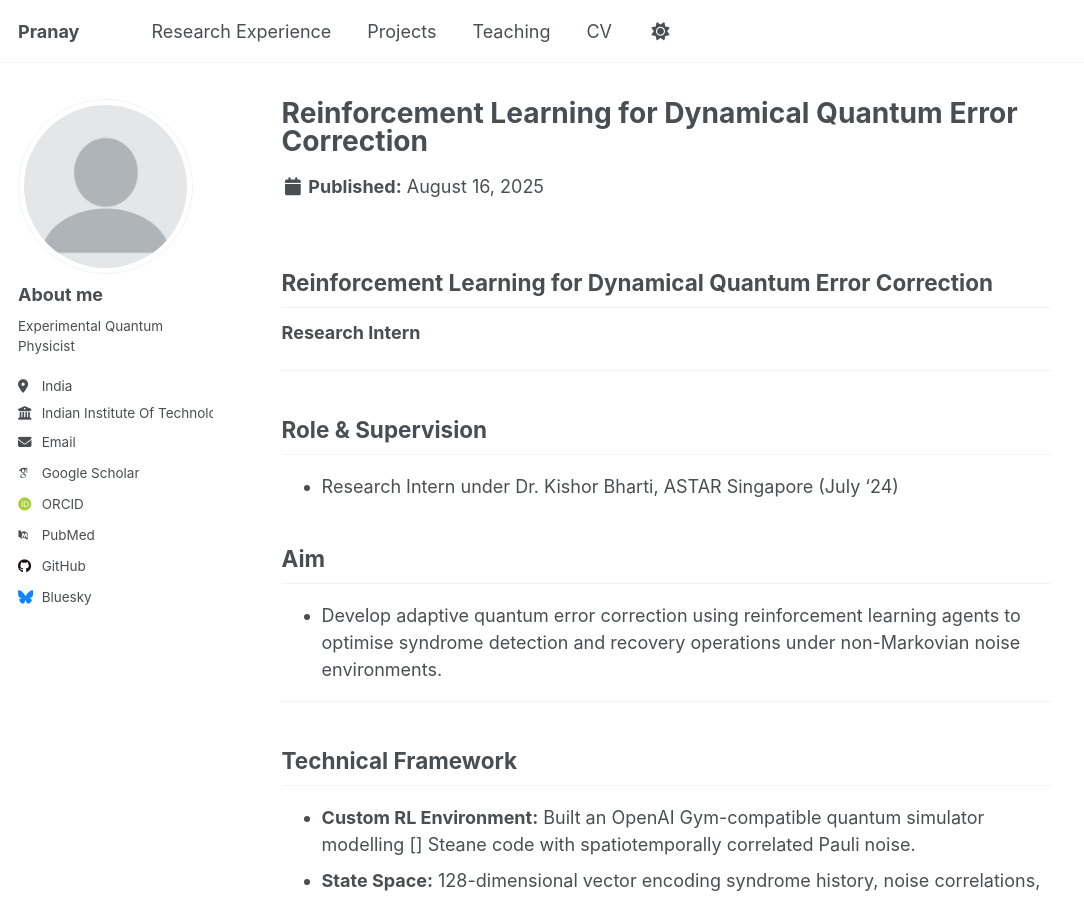
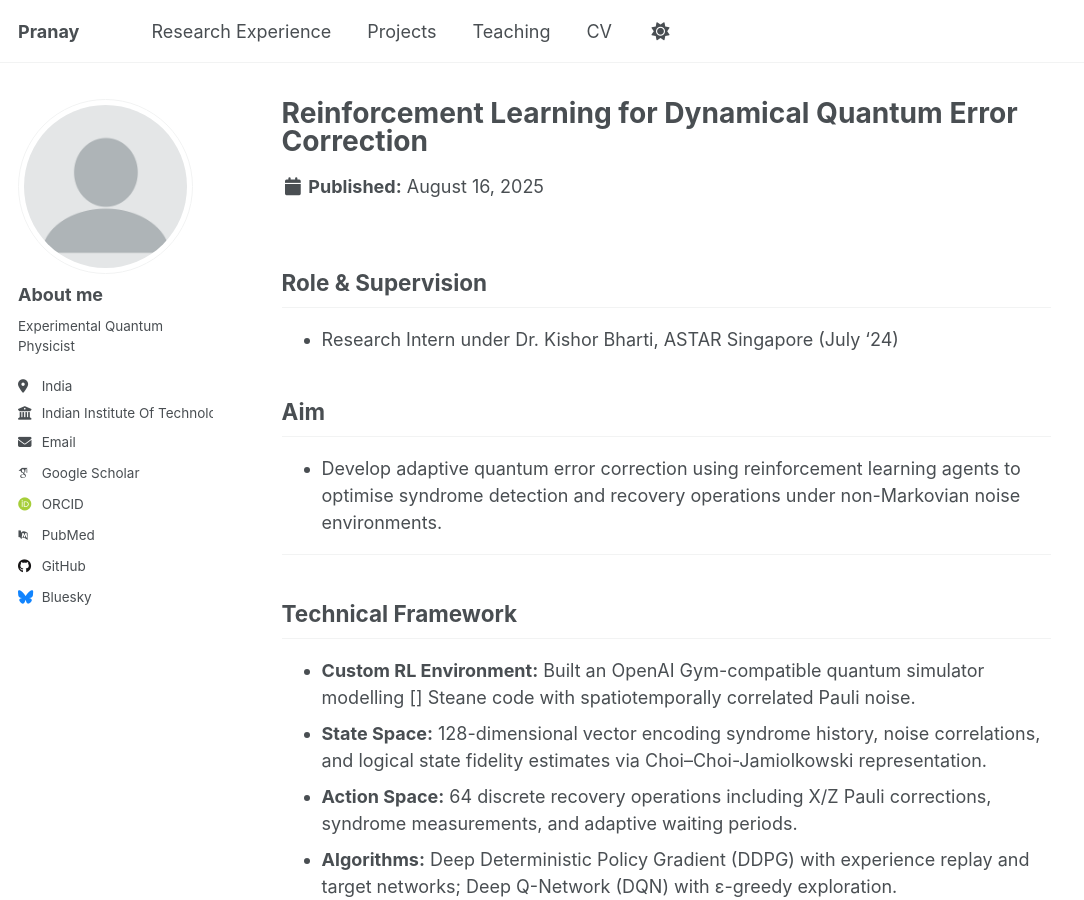
Before and after one commit to Pranay-pandey27/Pranay-pandey27.github.io, a Jekyll site: the page built from _experience/experience-6.md, in a window 1280 px wide and 900 px high. Shown: the whole window, without its empty margins (0-1084 px from the left). Built offline with Jekyll 4.4.1, drawn with Linux system fonts in a browser that asks for light colours; some web fonts are replaced; a script that is not in the unit is left out.

Commit message:
Update experience-6.md

```diff
--- a/_experience/experience-6.md
+++ b/_experience/experience-6.md
@@ -2,11 +2,6 @@
 title: "Reinforcement Learning for Dynamical Quantum Error Correction"
 excerpt: "Research Intern"
 collection: experience
----
-
-## Reinforcement Learning for Dynamical Quantum Error Correction
-**Research Intern**
-
 ---
 
 ## Role & Supervision
```
